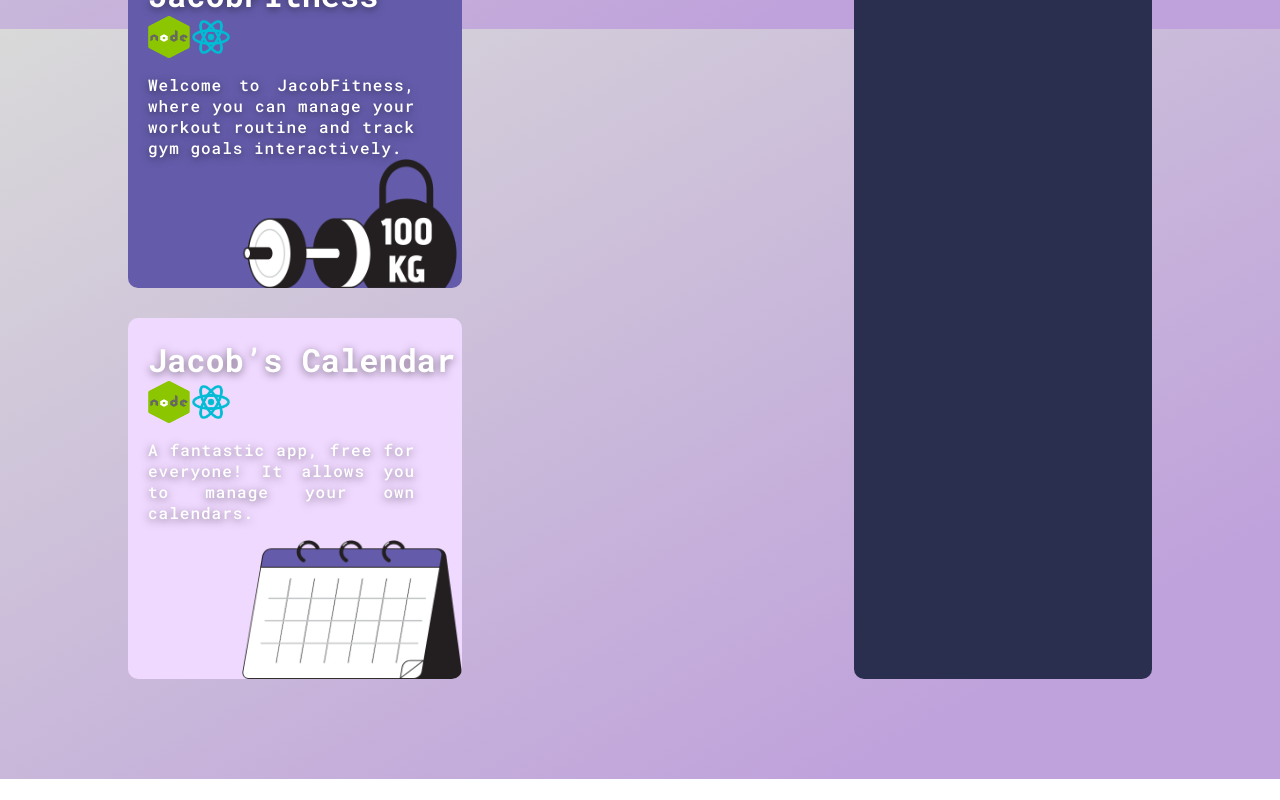
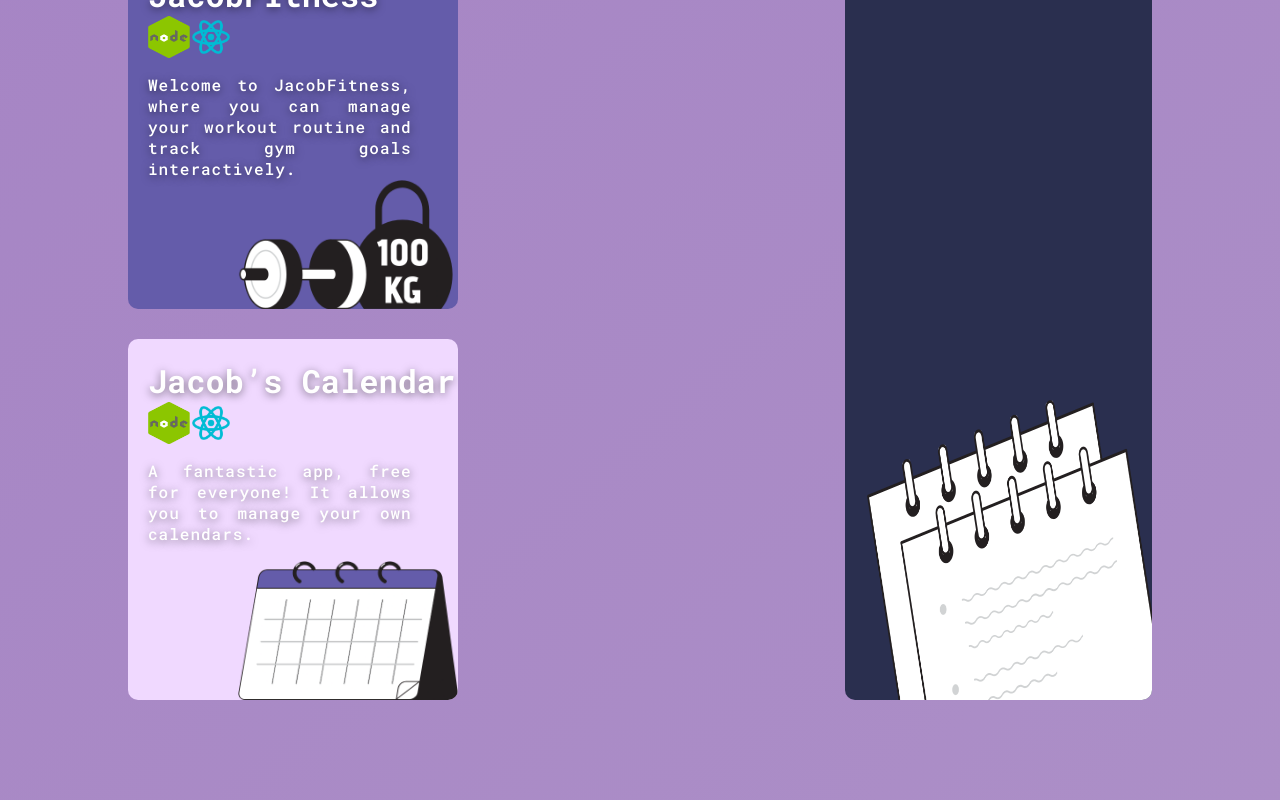
Before and after one commit to JacobsM14/MarcelEsplugasPersonalPortfolio, a React (Vite) app: page / in a window 1280 px wide. Shown: the part 3171-3971 px from the top of the page. Before the commit the page ends 3950 px from the top, so only its background shows below. Built offline with nearby package versions, Linux system fonts and the light colour scheme.

Commit message:
Comented, added images, edit projects section  - Added images to the project section  - Added new flex classes  - Added Comments to the code fot dev version

```diff
--- a/src/pages/App.jsx
+++ b/src/pages/App.jsx
@@ -133,6 +133,7 @@ function App() {
             {/* VERTICAL CAGE */}
             <div id='project-width30' className='flex flex-wrap w-30'>
               <div className="project flex flex-column project4-color">
+                {/* TEXT */}
                 <div className="text-project w-90">
                   <h3>
                     Jacob’s Store
@@ -142,6 +143,10 @@ function App() {
                     <img src="Images/tech-logos/react.png" alt="" />
                   </div>
                   <p>Explore my store for a variety of products from Jacobs Products Industries that suit your needs perfectly. Enjoy a personalized shopping experience!</p>
+                </div>
+                {/* IMAGE */}
+                <div className="images-project w-100 flex flex-end align-end" id='img4-project4'>
+                  <img src="Images/project-images/image1.png" alt="img1" />
                 </div>
               </div>
             </div>
--- a/src/styles/App.css
+++ b/src/styles/App.css
@@ -394,3 +394,14 @@ header nav a:hover {
   width: 220px;
   height: 100%;
 }
+
+#img4-project4{
+  margin: 0px;
+  height: 100%;
+  margin-top: 30px;
+}
+
+#img4-project4 img{
+  width: 350px;
+  height: 300px;
+}
--- a/src/styles/index.css
+++ b/src/styles/index.css
@@ -19,52 +19,58 @@ body {
 }
 
 body {
-  /* background: rgb(191, 162, 219); */
-  background: linear-gradient(330deg, rgba(191, 162, 219, 1) 20%, rgba(217, 217, 217, 1) 100%);
-  background-attachment: fixed;
+  background: linear-gradient(138deg, #9d76c1, #d9d9d9);
+  background-size: 400% 400%;
+
+  -webkit-animation: AnimationName 13s ease infinite;
+  -moz-animation: AnimationName 13s ease infinite;
+  -o-animation: AnimationName 13s ease infinite;
+  animation: AnimationName 13s ease infinite;
 }
 
+/*! ANIMATIONS BACKGROUND */
+
 /*! BACKGORUND */
-.black-background{
+.black-background {
   background-color: var(--dark);
 }
 
 /*! CONTS */
-.w-100{
+.w-100 {
   width: 100%;
 }
 
-.w-90{
+.w-90 {
   width: 90%;
 }
 
-.w-80{
+.w-80 {
   width: 80%;
 }
 
-.w-70{
+.w-70 {
   width: 70%;
 }
 
-.w-60{
+.w-60 {
   width: 60%;
 }
 
-.w-50{
+.w-50 {
   width: 48%;
 }
 
-.w-40{
+.w-40 {
   width: 40%;
 }
 
-.w-30{
+.w-30 {
   width: 30%;
 }
 
 /* ! FONT */
 
-h2{
+h2 {
   font-family: 'Inconsolata', monospace;
   font-weight: 900;
   font-size: 5em;
@@ -86,46 +92,47 @@ a {
 
 
 /*! FLEX */
-.flex{
+.flex {
   display: flex;
 }
 
-.justify-center{
+.justify-center {
   justify-content: center;
 }
 
-.justify-between{
+.justify-between {
   justify-content: space-between;
 }
 
-.justify-around{
+.justify-around {
   justify-content: space-around;
 }
 
-.flex-start{
+.flex-start {
   justify-content: flex-start;
 }
 
-.flex-end{
+.flex-end {
   justify-content: flex-end;
 }
 
-.flex-wrap{
+.flex-wrap {
   flex-wrap: wrap;
 }
 
-.flex-no-wrap{
+.flex-no-wrap {
   flex-wrap: nowrap;
 }
 
-.align-center, .items-center{
+.align-center,
+.items-center {
   align-items: center;
 }
 
-.align-end{
+.align-end {
   align-items: flex-end;
 }
 
-.flex-column{
+.flex-column {
   flex-direction: column;
 }
```
